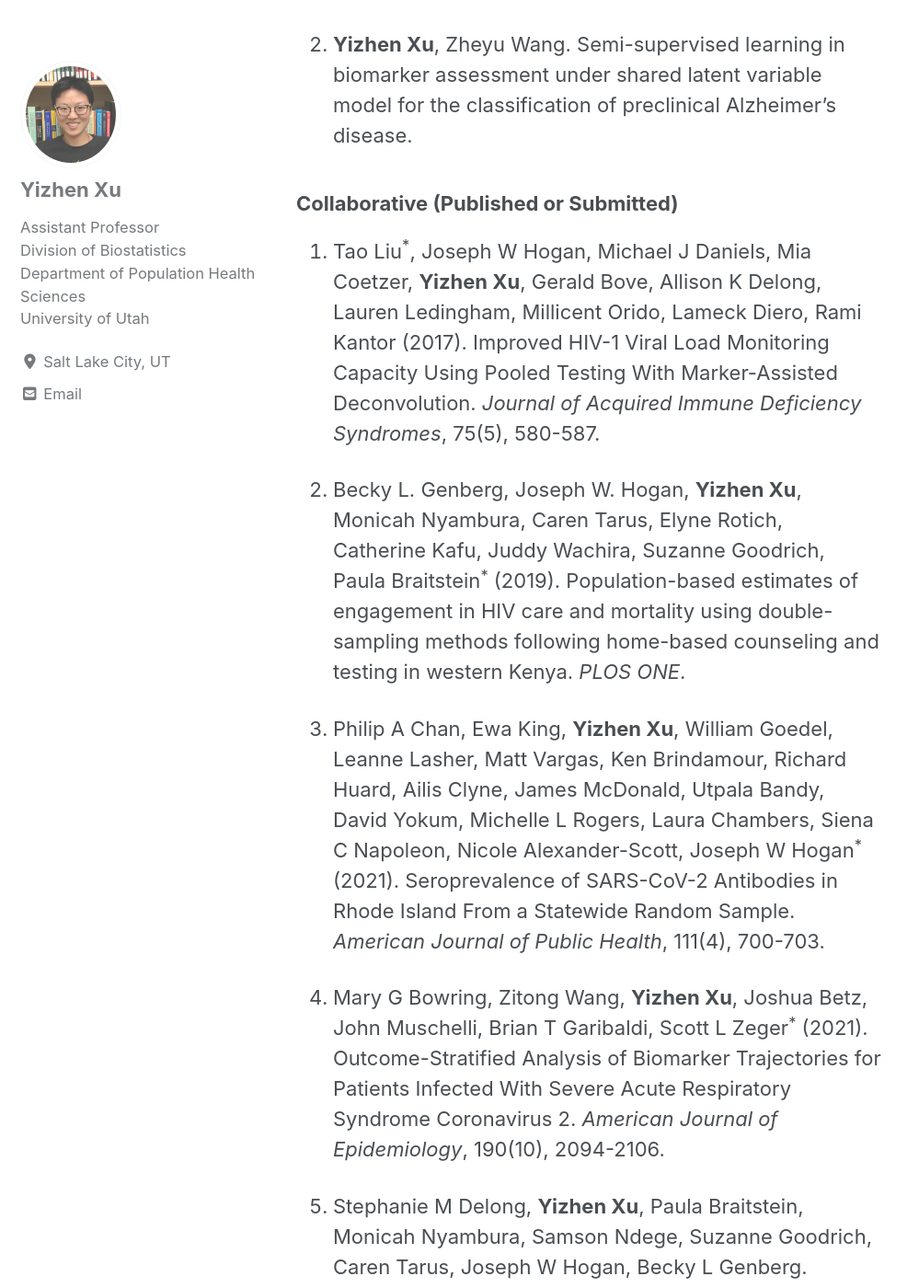
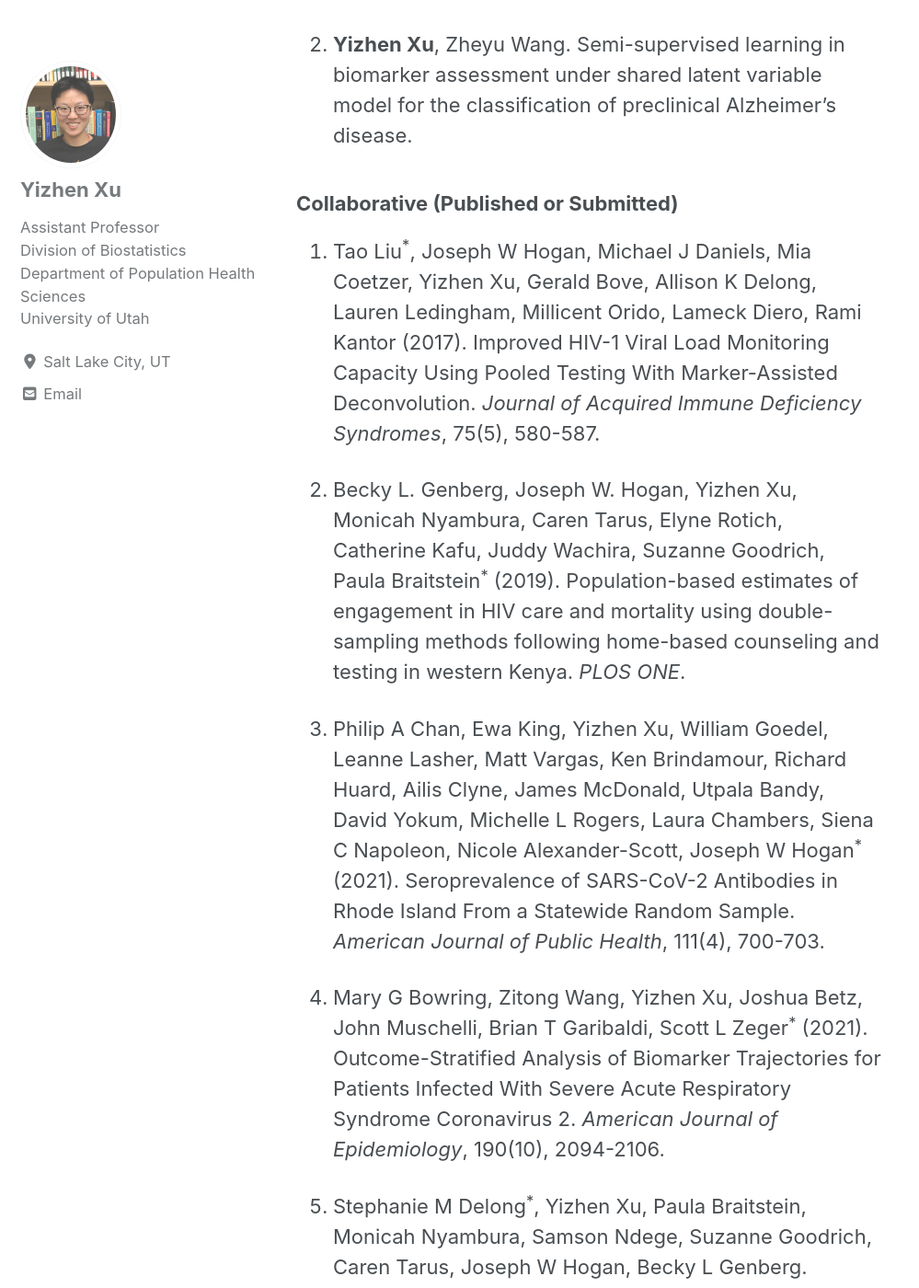
Before and after one commit to yizhenxu/yizhenxu.github.io, a Jekyll site: the page built from _pages/publication.md, in a window 1280 px wide and 1400 px high, scrolled down 1866 px. Shown: the whole window at 92% size, without its empty margins (0-999 px from the left). Built offline with Jekyll 4.4.1, drawn with Linux system fonts in a browser that asks for light colours; cached includes are drawn as plain includes; nearby versions of some CDN libraries; some of the changed text lies outside the part shown.

Commit message:
Update publication.md
corrections 5

```diff
--- a/_pages/publication.md
+++ b/_pages/publication.md
@@ -35,15 +35,15 @@ Mixed-Effects Models with Longitudinal Data: Studying the Effect of Mycophenolat
 
 ### Collaborative (Published or Submitted)
 
-1. Tao Liu<sup>\*</sup>, Joseph W Hogan, Michael J Daniels, Mia Coetzer, **Yizhen Xu**, Gerald Bove, Allison K Delong, Lauren Ledingham, Millicent Orido, Lameck Diero, Rami Kantor (2017). Improved HIV-1 Viral Load Monitoring Capacity Using Pooled Testing With Marker-Assisted Deconvolution. *Journal of
+1. Tao Liu<sup>\*</sup>, Joseph W Hogan, Michael J Daniels, Mia Coetzer, Yizhen Xu, Gerald Bove, Allison K Delong, Lauren Ledingham, Millicent Orido, Lameck Diero, Rami Kantor (2017). Improved HIV-1 Viral Load Monitoring Capacity Using Pooled Testing With Marker-Assisted Deconvolution. *Journal of
 Acquired Immune Deficiency Syndromes*, 75(5), 580-587.
 
-2. Becky L. Genberg, Joseph W. Hogan, **Yizhen Xu**, Monicah Nyambura, Caren Tarus, Elyne Rotich, Catherine Kafu, Juddy Wachira, Suzanne Goodrich, Paula Braitstein<sup>\*</sup> (2019). Population-based estimates of engagement in HIV care and mortality using double-sampling methods following home-based counseling and testing in western Kenya. *PLOS ONE*.
+2. Becky L. Genberg, Joseph W. Hogan, Yizhen Xu, Monicah Nyambura, Caren Tarus, Elyne Rotich, Catherine Kafu, Juddy Wachira, Suzanne Goodrich, Paula Braitstein<sup>\*</sup> (2019). Population-based estimates of engagement in HIV care and mortality using double-sampling methods following home-based counseling and testing in western Kenya. *PLOS ONE*.
 
-3. Philip A Chan, Ewa King, **Yizhen Xu**, William Goedel, Leanne Lasher, Matt Vargas, Ken Brindamour, Richard Huard, Ailis Clyne, James McDonald, Utpala Bandy, David Yokum, Michelle L Rogers, Laura Chambers, Siena C Napoleon, Nicole Alexander-Scott, Joseph W Hogan<sup>\*</sup> (2021). Seroprevalence of SARS-CoV-2 Antibodies in Rhode Island From a Statewide Random Sample. *American Journal of Public Health*, 111(4), 700-703.
+3. Philip A Chan, Ewa King, Yizhen Xu, William Goedel, Leanne Lasher, Matt Vargas, Ken Brindamour, Richard Huard, Ailis Clyne, James McDonald, Utpala Bandy, David Yokum, Michelle L Rogers, Laura Chambers, Siena C Napoleon, Nicole Alexander-Scott, Joseph W Hogan<sup>\*</sup> (2021). Seroprevalence of SARS-CoV-2 Antibodies in Rhode Island From a Statewide Random Sample. *American Journal of Public Health*, 111(4), 700-703.
 
-4. Mary G Bowring, Zitong Wang, **Yizhen Xu**, Joshua Betz, John Muschelli, Brian T Garibaldi, Scott L Zeger<sup>\*</sup> (2021). Outcome-Stratified Analysis of Biomarker Trajectories for Patients Infected With Severe Acute Respiratory Syndrome Coronavirus 2. *American Journal of Epidemiology*, 190(10), 2094-2106.
+4. Mary G Bowring, Zitong Wang, Yizhen Xu, Joshua Betz, John Muschelli, Brian T Garibaldi, Scott L Zeger<sup>\*</sup> (2021). Outcome-Stratified Analysis of Biomarker Trajectories for Patients Infected With Severe Acute Respiratory Syndrome Coronavirus 2. *American Journal of Epidemiology*, 190(10), 2094-2106.
 
-5. Stephanie M Delong, **Yizhen Xu**, Paula Braitstein, Monicah Nyambura, Samson Ndege, Suzanne Goodrich, Caren Tarus, Joseph W Hogan, Becky L Genberg. Population-based estimates and predictors of child and adolescent linkage to HIV care or death in western Kenya. *JAIDS*, 2023.
+5. Stephanie M Delong<sup>\*</sup>, Yizhen Xu, Paula Braitstein, Monicah Nyambura, Samson Ndege, Suzanne Goodrich, Caren Tarus, Joseph W Hogan, Becky L Genberg. Population-based estimates and predictors of child and adolescent linkage to HIV care or death in western Kenya. *JAIDS*, 2023.
 
-6. Tao Liu<sup>\*</sup>, Joseph W Hogan, Wanning Su, **Yizhen Xu**, Michael J Daniels, Kantor Rami. Informed Pooled Testing with Quantitative Assays. *Submitted*. <a href="https://arxiv.org/abs/2011.00404"> [paper] </a>
+6. Tao Liu<sup>\*</sup>, Joseph W Hogan, Wanning Su, Yizhen Xu, Michael J Daniels, Kantor Rami. Informed Pooled Testing with Quantitative Assays. *Submitted*. <a href="https://arxiv.org/abs/2011.00404"> [paper] </a>
```
